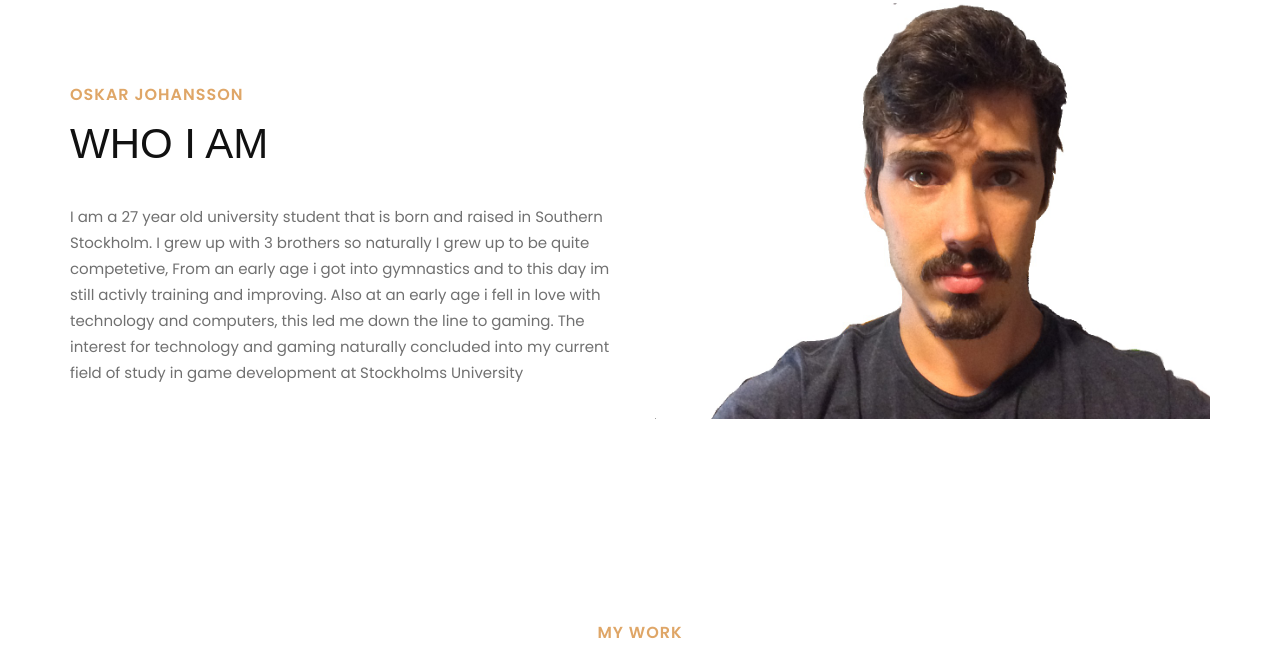
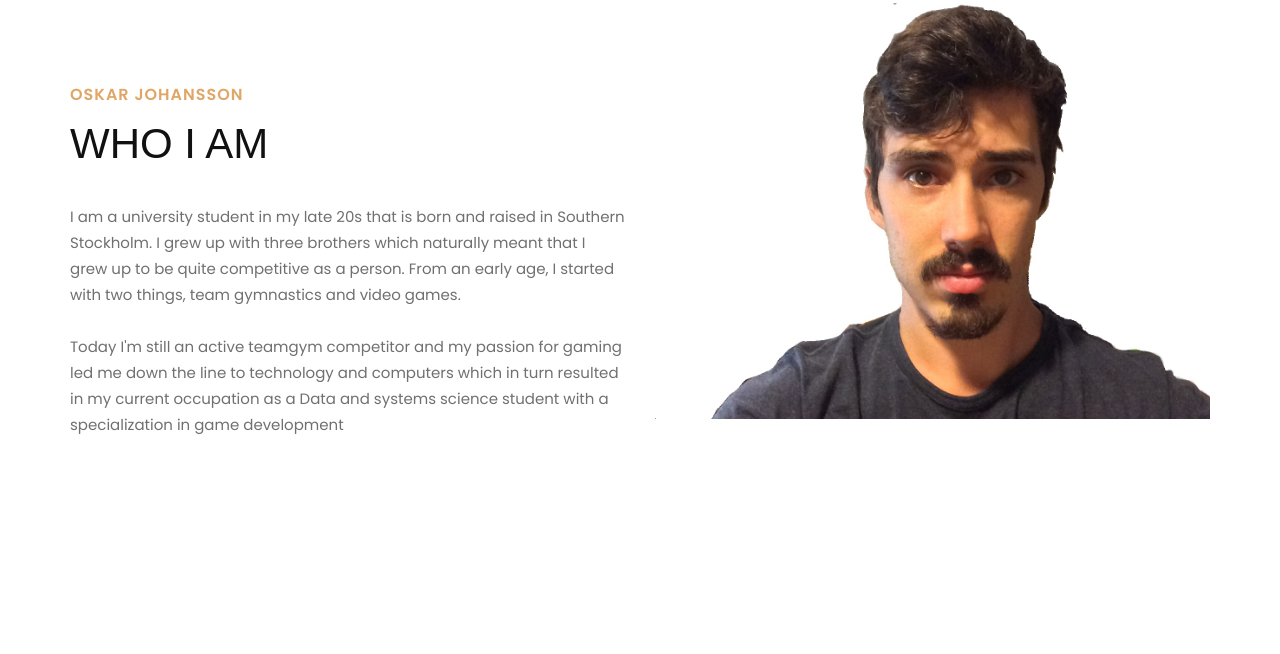
Before and after one commit to Borkla/Borkla.github.io, a plain HTML site: page index.html in a window 1280 px wide. Shown: the part 1077-1731 px from the top of the page. Drawn offline with Linux system fonts and the light colour scheme; a web font is replaced by a local one.

Commit message:
small updates

```diff
--- a/index.html
+++ b/index.html
@@ -96,11 +96,11 @@
                         </div>
                         <div class="about__para__text">
                             <p>
-                                I am a 27 year old university student that is born and raised in Southern Stockholm.
-                                I grew up with 3 brothers so naturally I grew up to be quite competetive,
-                                From an early age i got into gymnastics and to this day im still activly training and improving.
-                                Also at an early age i fell in love with technology and computers, this led me down the line to gaming. The interest for
-                                technology and gaming naturally concluded into my current field of study in game development at Stockholms University
+                                I am a university student in my late 20s that is born and raised in Southern Stockholm. I grew up with three brothers which naturally meant that I grew up to be quite competitive as a person.
+                                From an early age, I started with two things, team gymnastics and video games.
+                            </p>
+                            <p>
+                                Today I'm still an active teamgym competitor and my passion for gaming led me down the line to technology and computers which in turn resulted in my current occupation as a Data and systems science student with a specialization in game development
                             </p>
                         </div>
                         <!-- <a href="#" class="primary-btn normal-btn">Learn More</a> -->
```
Also changed, not shown: about.html (+2 -2 lines), projects.html (+5 -5 lines).
